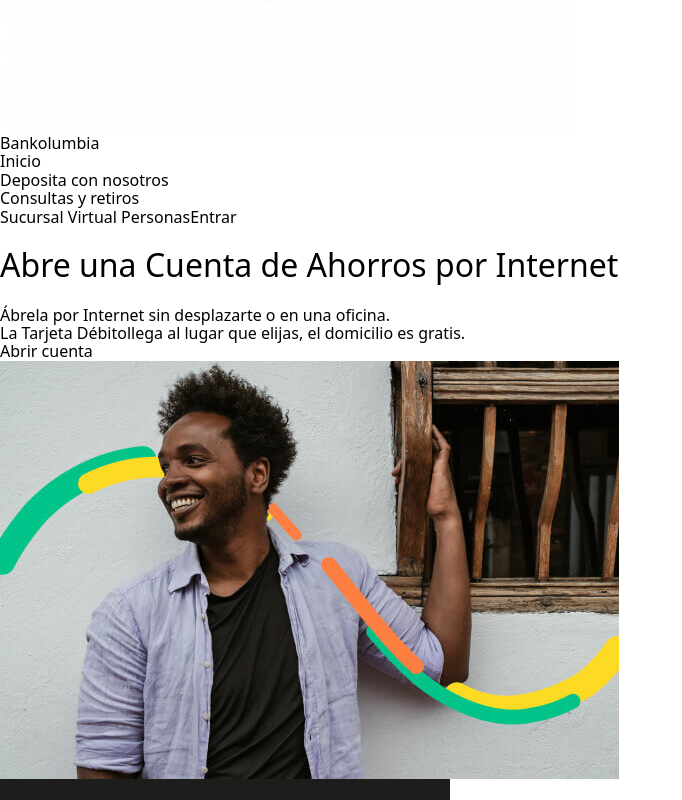
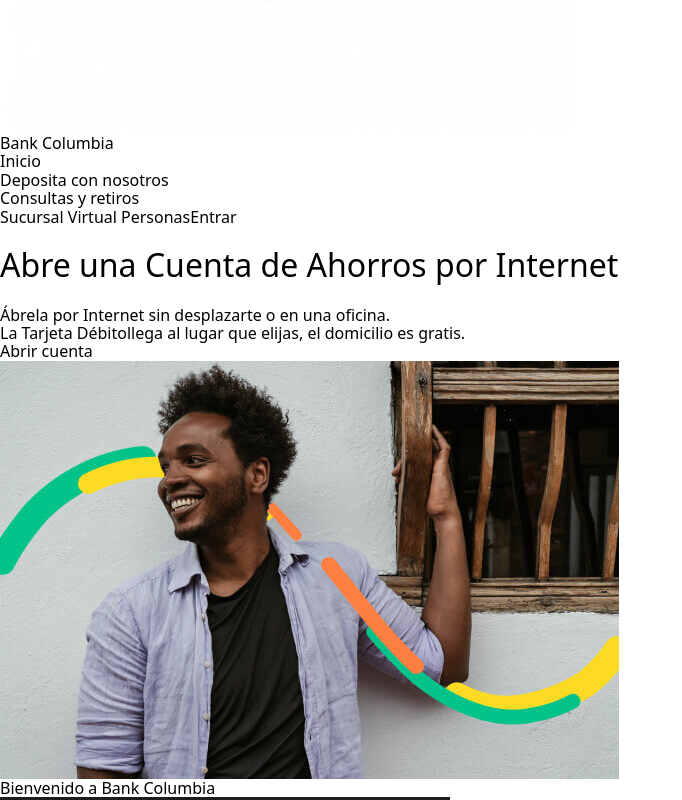
Before and after one commit to Adrianfeloh1/Bank-Columbia, a React (Vite) app: page /account in a window 1280 px wide. Shown: the part 440-1240 px from the top of the page, without its empty margins (0-682 px from the left). Built offline with nearby package versions, Linux system fonts and the light colour scheme.

Commit message:
3. Creando componentes Home y Account e instalando Reac-router-dom

```diff
--- a/package.json
+++ b/package.json
@@ -11,7 +11,8 @@
   "dependencies": {
     "normalize.css": "^8.0.1",
     "react": "^18.2.0",
-    "react-dom": "^18.2.0"
+    "react-dom": "^18.2.0",
+    "react-router-dom": "^6.10.0"
   },
   "devDependencies": {
     "@types/react": "^18.0.28",
--- a/src/App.jsx
+++ b/src/App.jsx
@@ -1,34 +1,18 @@
+import {BrowserRouter} from 'react-router-dom'
 import React from "react";
 import Header from "./components/Header";
 import Footer from "./components/Footer";
+import Home from './components/Home';
+import Account from './components/Account';
+
+
 
 const App = () => {
   return (
     <>
       <Header />
-
-      <div className="m-auto my-10 container flex items-center justify-center">
-        <div className="w-1/2" >
-          <h1 className="text-7xl text-[#2C2A29] font-bold">
-            Abre una Cuenta de Ahorros por Internet
-          </h1>
-          <p className="text-2xl">
-            Ábrela por Internet sin desplazarte o en una oficina.
-          </p>
-          <p className="text-2xl my-5">
-            La Tarjeta Débito
-            <span className="font-bold">llega al lugar que elijas</span>, el
-            domicilio es gratis.
-          </p>
-          <div className="flex justify-center">
-            <a className="px-24 py-4 border-solid rounded-full bg-[#FDDA25] font-bold text-2xl" href="#">Abrir cuenta</a>
-          </div>
-        </div>
-        <div className="w-1/2">
-          <img src="./cuenta.jpg" alt="img persona" />
-        </div>
-      </div>
-
+      <Home />
+      <Account />
       <Footer />
     </>
   );
--- /dev/null
+++ b/src/components/Account.jsx
@@ -0,0 +1,11 @@
+import React from 'react'
+
+const Account = () => {
+  return (
+    <div>
+        <h2 className='text-center text-5xl'>Bienvenido a Bank Columbia</h2>
+    </div>
+  )
+}
+
+export default Account
--- a/src/components/Footer.jsx
+++ b/src/components/Footer.jsx
@@ -2,8 +2,8 @@ import React from "react";
 
 const Footer = () => {
   return (
-    <div className="flex items-center justify-center mx-7 py-4 bg-[#1D1D1B]">
-      <div className="text-white">
+    <div className="w-full flex items-center justify-center py-4 bg-[#1D1D1B]">
+      <div className="text-white ">
         <img className="rounded-full h-32" src="../public/target.webp" alt="" />
       </div>
       <div className="text-white px-5 text-lg">
@@ -11,7 +11,6 @@ const Footer = () => {
         días, <span className="font-bold">¿sabes cómo?</span>
       </div>
       <div className="px-11 py-4 border-solid rounded-full bg-[#FDDA25] font-bold text-xl">
-        {" "}
         <a href="">Descúbrela</a>
       </div>
     </div>
--- a/src/components/Header.jsx
+++ b/src/components/Header.jsx
@@ -2,11 +2,11 @@ import React from "react";
 
 const Header = () => {
   return (
-    <div className="flex items-center justify-around mx-7 py-4">
+    <div className="flex items-center justify-around py-4 w-full">
       <figure className="flex items-center">
         <img className="w-20 rounded-full " src="../logo.jpg" alt="logo" />
         <a className="text-3xl font-bold font-sans text-[#254080]" href="#">
-          Bankolumbia
+          Bank Columbia
         </a>
       </figure>
       <nav>
--- /dev/null
+++ b/src/components/Home.jsx
@@ -0,0 +1,36 @@
+import React from "react";
+
+const Home = () => {
+
+
+  return (
+    <div className="m-auto my-10 container flex items-center justify-center w-full mt-32 mb-24">
+      <div className="w-1/2">
+        <h1 className="text-7xl text-[#2C2A29] font-bold">
+          Abre una Cuenta de Ahorros por Internet
+        </h1>
+        <p className="text-2xl">
+          Ábrela por Internet sin desplazarte o en una oficina.
+        </p>
+        <p className="text-2xl my-5">
+          La Tarjeta Débito
+          <span className="font-bold">llega al lugar que elijas</span>, el
+          domicilio es gratis.
+        </p>
+        <div className="flex justify-center">
+          <a
+            className="px-24 py-4 border-solid rounded-full bg-[#FDDA25] font-bold text-2xl"
+            href="#"
+          >
+            Abrir cuenta
+          </a>
+        </div>
+      </div>
+      <div className="w-1/2">
+        <img src="./cuenta.jpg" alt="img persona" />
+      </div>
+    </div>
+  );
+};
+
+export default Home;
--- a/src/index.css
+++ b/src/index.css
@@ -4,6 +4,7 @@
 
 html {
     box-sizing: border-box;
+    overflow-y: hidden;
   }
 
   *, *::before, *::after {
```
Also changed, not shown: 1 other file (tests, documents, lock files or other folders).
